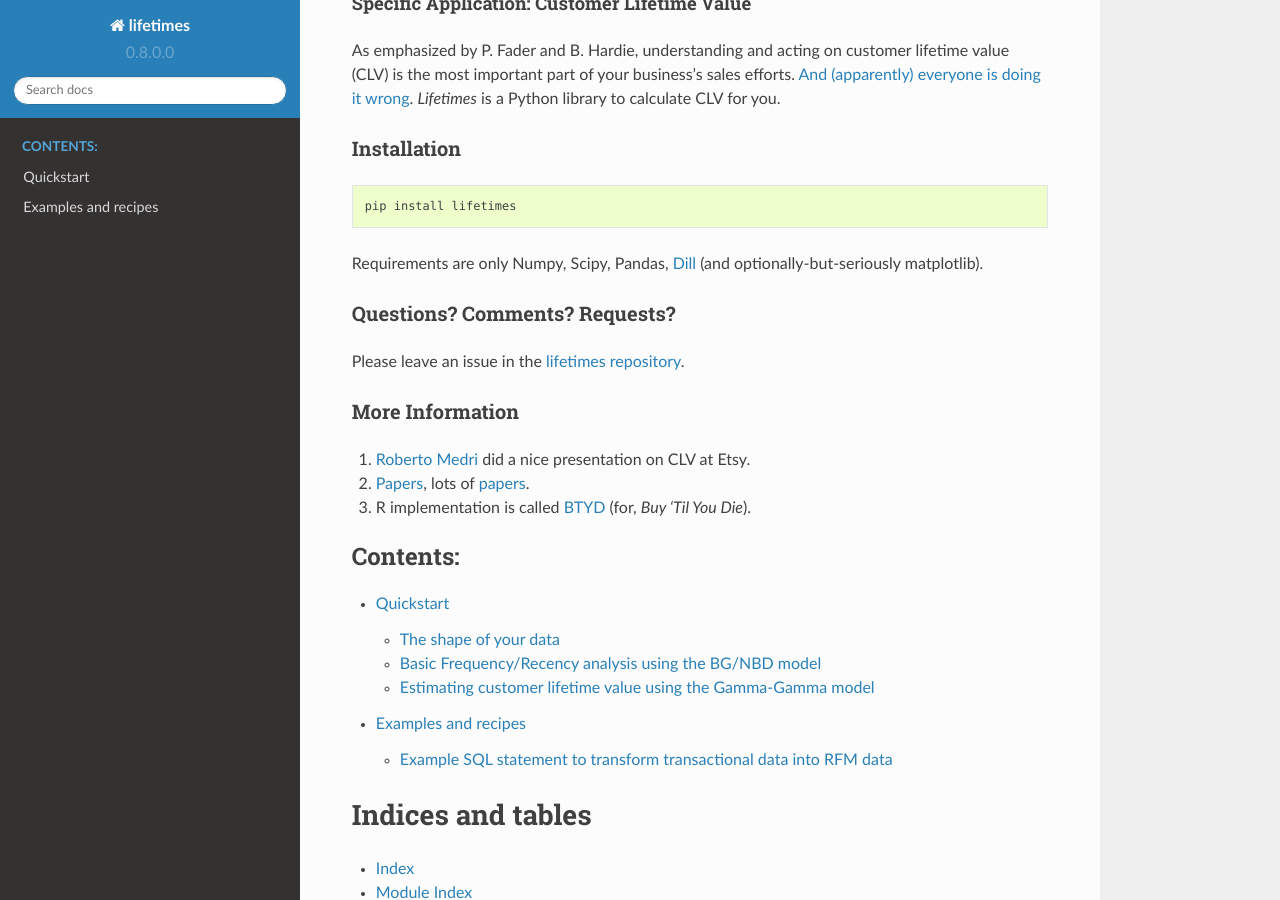
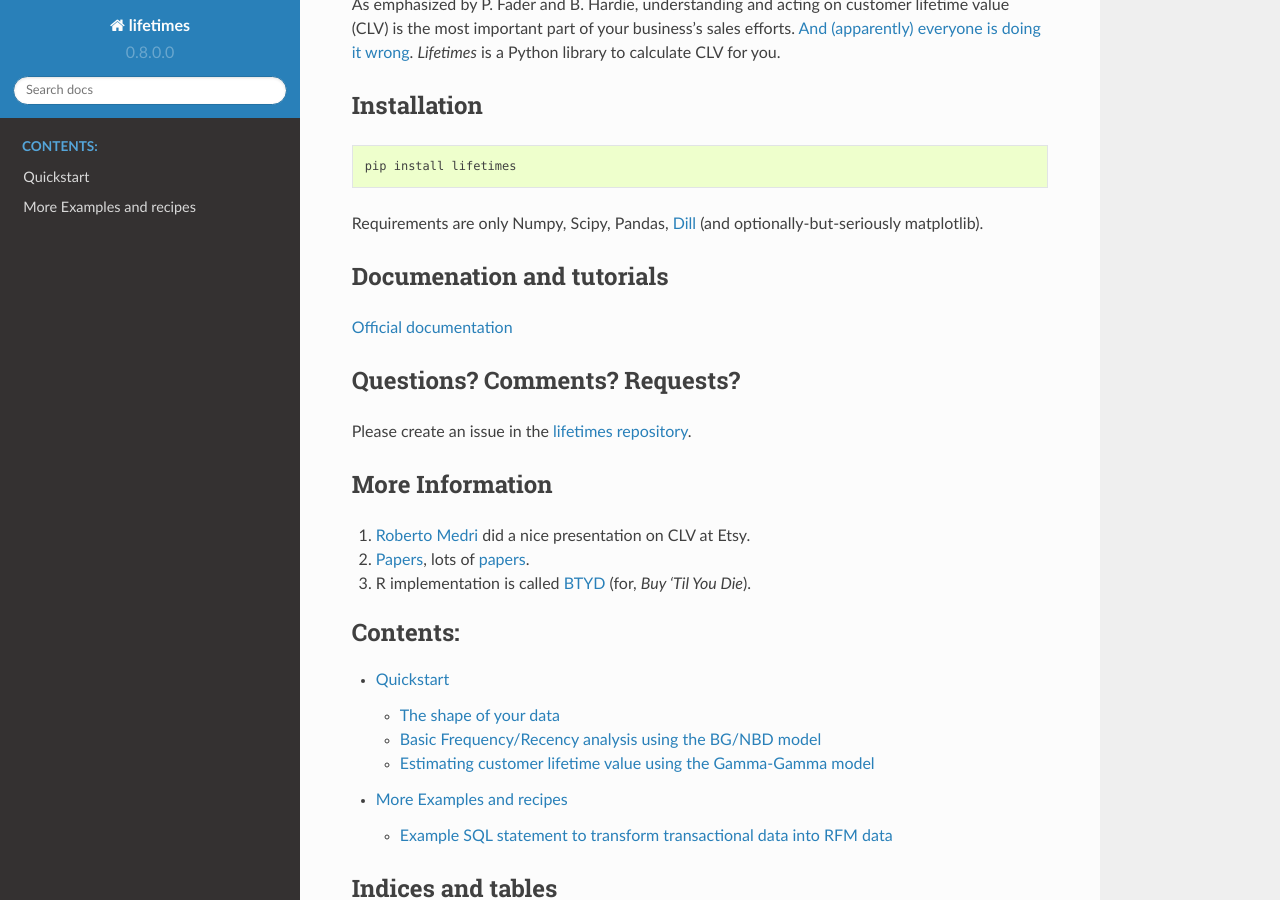
Before and after one commit to CamDavidsonPilon/lifetimes, a Sphinx documentation site: the page built from docs/index.rst, in a window 1280 px wide and 900 px high, scrolled down 1223 px. Built offline with Sphinx 7.4.7 and the Read the Docs theme 2.0.0, drawn with Linux system fonts in a browser that asks for light colours; some of the changed text lies outside the part shown.

Commit message:
fix index

```diff
--- a/docs/index.rst
+++ b/docs/index.rst
@@ -5,18 +5,16 @@
 
 .. include:: intro.rst
 
-
-
 .. toctree::
    :maxdepth: 2
    :caption: Contents:
 
    Quickstart
-   Examples and recipes
+   More examples and recipes
 
 
 Indices and tables
-==================
+------------------
 
 * :ref:`genindex`
 * :ref:`modindex`
--- a/docs/intro.rst
+++ b/docs/intro.rst
@@ -59,10 +56,15 @@ Requirements are only Numpy, Scipy, Pandas,
 `Dill <https://github.com/uqfoundation/dill>`__ (and
 optionally-but-seriously matplotlib).
 
+Documenation and tutorials
+--------------------------
+
+`Official documentation <http://lifetimes.readthedocs.io/en/latest/>`__
+
 Questions? Comments? Requests?
 ------------------------------
 
-Please leave an issue in the `lifetimes
+Please create an issue in the `lifetimes
 repository <https://github.com/CamDavidsonPilon/lifetimes>`__.
 
 More Information
```
Also changed, not shown: other parts of docs/intro.rst (+0 -3 lines), docs/More examples and recipes.md (renamed from docs/Examples and recipes.md, +10 -11 lines).
